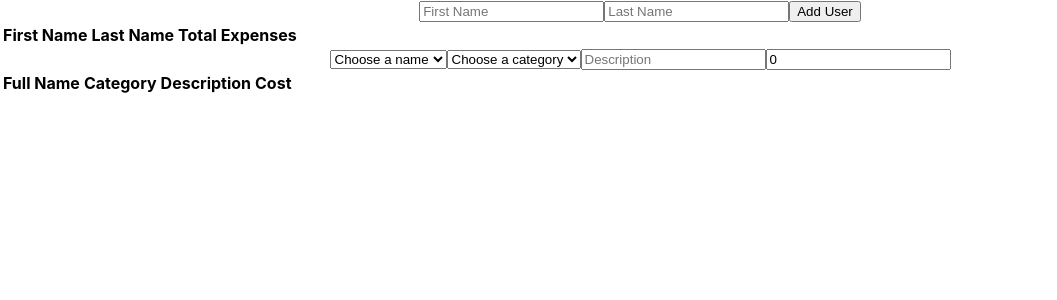
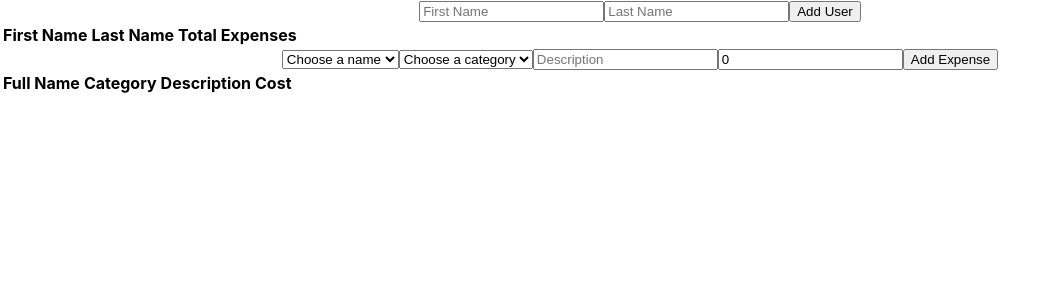
Before and after one commit to andyhongle/LeanDataCodingChallenge, a React (Create React App) app: page / in a window 1280 px wide. Shown: the top 300 px of the page, without its empty margins (0-1057 px from the left). Built offline with nearby package versions, Linux system fonts and the light colour scheme.

Commit message:
add expense updates user total expenses

```diff
--- a/src/App.js
+++ b/src/App.js
@@ -1,15 +1,16 @@
 import "./App.css";
-import React, { useState } from "react";
+import React, { useState, useEffect } from "react";
 import UsersTable from "./components/UsersTable/UsersTable";
 import AddUsersForm from "./components/UsersTable/AddUserForm";
-import ExpensesTable from './components/ExpensesTable/ExpensesTable';
-import AddExpenseForm from './components/ExpensesTable/AddExpenseForm';
+import ExpensesTable from "./components/ExpensesTable/ExpensesTable";
+import AddExpenseForm from "./components/ExpensesTable/AddExpenseForm";
 
 function App() {
     const [usersList, setUsersList] = useState([]);
     const [expensesList, setExpensesList] = useState([]);
+    const [latestExpense, setLatestExpense] = useState();
 
-    const addUserHandler = (firstName, lastName, totalExpenses) => {
+    const addUserHandler = (firstName, lastName) => {
         setUsersList((prevUsersList) => {
             return [
                 ...prevUsersList,
@@ -17,9 +18,9 @@ function App() {
                     id: Math.random(),
                     firstName: firstName,
                     lastName: lastName,
-                    totalExpenses: parseInt(0),
+                    fullName: firstName + lastName,
+                    totalExpenses: 0,
                 },
-
             ];
         });
     };
@@ -53,11 +54,27 @@ function App() {
                     fullName: fullName,
                     category: category,
                     description: description,
-            cost: cost
+                    cost: parseInt(cost),
+                },
+            ];
+        });
+    };
+
+    useEffect(() => {
+        setUsersList((prevUsersList) => {
+            return prevUsersList.map((user) => {
+                let fullName = user.fullName;
+                let sum = 0;
+                for (let expense of expensesList) {
+                    if (fullName === expense.fullName) {
+                        sum += expense.cost;
                     }
-        ]
-      })
                 }
+                user.totalExpenses = sum;
+                return user;
+            });
+        });
+    }, [expensesList]);
 
     return (
         <div className="App">
@@ -67,8 +84,11 @@ function App() {
                 editUser={editUserHandler}
                 deleteUser={deleteUserHandler}
             />
-            <AddExpenseForm usersList={usersList}/>
-            <ExpensesTable />
+            <AddExpenseForm
+                usersList={usersList}
+                addExpense={addExpenseHandler}
+            />
+            <ExpensesTable expensesList={expensesList} />
         </div>
     );
 }
--- a/src/components/ExpensesTable/AddExpenseForm.js
+++ b/src/components/ExpensesTable/AddExpenseForm.js
@@ -20,26 +20,33 @@ const AddExpenseForm = (props) => {
     const costChangeHandler = (event) => {
         setCost(event.target.value);
     };
+
+    const submitHandler = (event) => {
+        event.preventDefault();
+        props.addExpense(fullName, category, description, cost)
+
+
+    }
     return (
-        <form>
+        <form onSubmit={submitHandler}>
             <select value={fullName} onChange={selectFullNameHandler}>
-                <option value="" disabled selected hidden>
+                <option value="" disabled hidden>
                     Choose a name
                 </option>
                 {props.usersList.map((user, idx) => (
-                    <option key={idx} value="fullName">
+                    <option key={idx} value={user.fullName}>
                         {user.firstName} {user.lastName}
                     </option>
                 ))}
             </select>
             <select value={category} onChange={selectCategoryHandler}>
-                <option value="" disabled selected hidden>
+                <option value="" disabled hidden>
                     Choose a category
                 </option>
-                <option value="food">Food</option>
-                <option value="travel">Travel</option>
-                <option value="health">Health</option>
-                <option value="supplies">Supplies</option>
+                <option value="Food">Food</option>
+                <option value="Travel">Travel</option>
+                <option value="Health">Health</option>
+                <option value="Supplies">Supplies</option>
             </select>
             <input
                 type="text"
@@ -55,6 +62,7 @@ const AddExpenseForm = (props) => {
                 value={cost}
                 onChange={costChangeHandler}
             />
+            <button type='submit'>Add Expense</button>
         </form>
     );
 };
--- a/src/components/ExpensesTable/ExpensesTable.js
+++ b/src/components/ExpensesTable/ExpensesTable.js
@@ -1,5 +1,5 @@
-import React from 'react';
-
+import React, { Fragment } from 'react';
+import ReadExpenseRow from './ReadExpenseRow';
 const ExpensesTable = (props) => {
     return (
         <table>
@@ -12,7 +12,11 @@ const ExpensesTable = (props) => {
                 </tr>
             </thead>
             <tbody>
-
+                {props.expensesList.map((expense, idx) => (
+                    <Fragment key={idx}>
+                        <ReadExpenseRow expense={expense}/>
+                    </Fragment>
+                ))}
             </tbody>
         </table>
     );
--- /dev/null
+++ b/src/components/ExpensesTable/ReadExpenseRow.js
@@ -0,0 +1,19 @@
+import React from 'react';
+
+const ReadExpenseRow = (props) => {
+
+    return (
+        <tr>
+            <td>{props.expense.fullName}</td>
+            <td>{props.expense.category}</td>
+            <td>{props.expense.description}</td>
+            <td>{props.expense.cost}</td>
+            <td></td>
+            <td></td>
+        </tr>
+    );
+
+
+};
+
+export default ReadExpenseRow;
--- a/src/components/UsersTable/EditUserRow.js
+++ b/src/components/UsersTable/EditUserRow.js
@@ -53,7 +53,7 @@ const EditUserRow = (props) => {
             </td>
             <td>{props.user.totalExpenses}</td>
             <td>
-                <button type='button' onClick={onSaveHandler}>
+                <button type='submit' onClick={onSaveHandler}>
                     Save
                 </button>
             </td>
--- a/src/components/UsersTable/ReadUserRow.js
+++ b/src/components/UsersTable/ReadUserRow.js
@@ -7,11 +7,11 @@ const ReadUserRow = (props) => {
     }
 
     const onDeleteUserHandler = () => {
-        props.deleteUser(props.user.id);
+        props.deleteUser(props.user.fullName);
     }
 
     return (
-        <tr key={props.idx}>
+        <tr>
             <td>{props.user.firstName}</td>
             <td>{props.user.lastName}</td>
             <td>{props.user.totalExpenses}</td>
```
Lines whose indentation alone changed are shown as unchanged.
